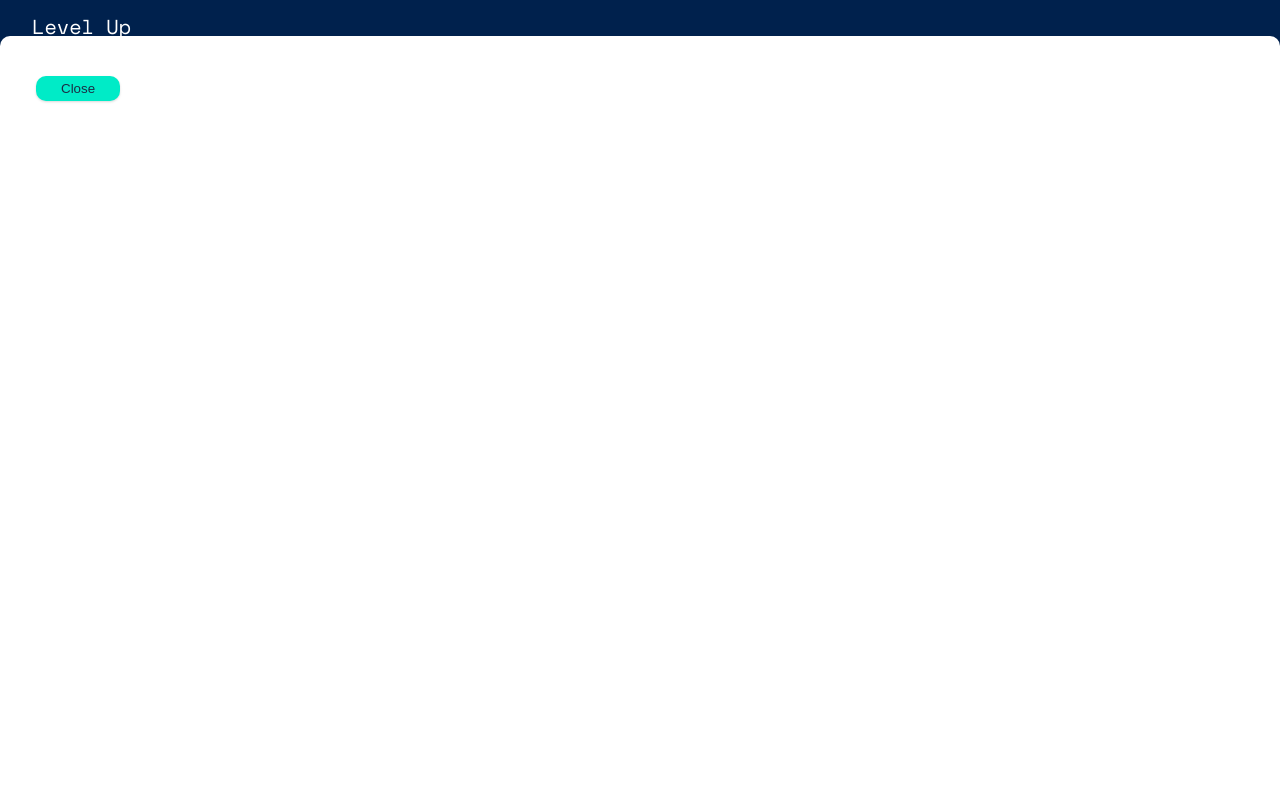
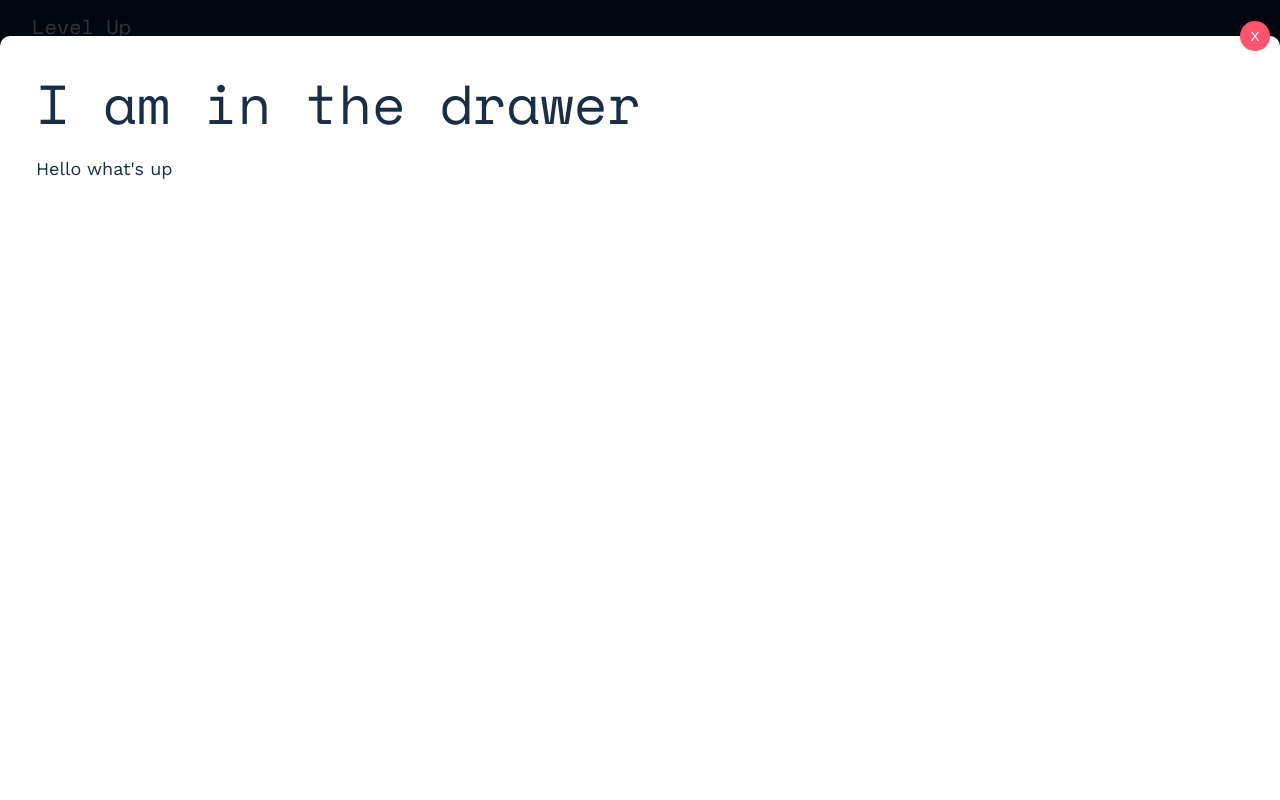
Before and after one commit to triatetarta/framer-motion-course-2, a React (Create React App) app: page /feed in a window 1280 px wide. Both pictures are taken after a click on the button "Open Drawer". Shown: the top 800 px of the page. Built offline with nearby package versions, Linux system fonts and the light colour scheme.

Commit message:
encanced drawer

```diff
--- /dev/null
+++ b/src/Drawer.js
@@ -0,0 +1,47 @@
+import React from 'react';
+import { motion, AnimatePresence } from 'framer-motion';
+
+const Drawer = ({ isActive, setIsActive, children }) => {
+  return (
+    <AnimatePresence>
+      {isActive && (
+        <>
+          <motion.div
+            drag='y'
+            dragConstraints={{ top: 0, bottom: 0 }}
+            onDragEnd={(_, info) => {
+              if (info.offset.y > 350) setIsActive(false);
+            }}
+            className='drawer-wrapper'
+          >
+            <motion.div
+              initial={{ opacity: 0.5, y: '110%' }}
+              animate={{ opacity: 1, y: 0 }}
+              exit={{ opacity: 0.5, y: '110%' }}
+              transition={{ damping: 25, type: 'spring' }}
+            >
+              <div className='drawer'>
+                <button
+                  className='drawer--close'
+                  onClick={() => setIsActive(false)}
+                >
+                  X
+                </button>
+                {children}
+              </div>
+            </motion.div>
+          </motion.div>
+          <motion.div
+            className='drawer--background'
+            onClick={() => setIsActive(false)}
+            initial={{ opacity: 0 }}
+            animate={{ opacity: 1 }}
+            exit={{ opacity: 0 }}
+          />
+        </>
+      )}
+    </AnimatePresence>
+  );
+};
+
+export default Drawer;
--- a/src/Feed.js
+++ b/src/Feed.js
@@ -1,5 +1,6 @@
 import React, { useState } from 'react';
 import { motion, AnimatePresence } from 'framer-motion';
+import Drawer from './Drawer';
 
 const posts = [0, 1, 2, 3, 4, 5, 6, 7, 8];
 
@@ -16,29 +17,10 @@ const Feed = () => {
         <h3>Blog Posts</h3>
         <button onClick={() => setIsActive(true)}>Open Drawer</button>
 
-        <AnimatePresence>
-          {isActive && (
-            <motion.div
-              drag='y'
-              dragConstraints={{ top: 0, bottom: 0 }}
-              onDragEnd={(_, info) => {
-                if (info.offset.y > 350) setIsActive(false);
-              }}
-              className='drawer-wrapper'
-            >
-              <motion.div
-                initial={{ opacity: 0.5, y: '110%' }}
-                animate={{ opacity: 1, y: 0 }}
-                exit={{ opacity: 0.5, y: '110%' }}
-                transition={{ damping: 25, type: 'spring' }}
-              >
-                <div className='drawer'>
-                  <button onClick={() => setIsActive(false)}>Close</button>
-                </div>
-              </motion.div>
-            </motion.div>
-          )}
-        </AnimatePresence>
+        <Drawer isActive={isActive} setIsActive={setIsActive}>
+          <h1>I am in the drawer</h1>
+          <p>Hello what's up</p>
+        </Drawer>
         {posts.map((post) => (
           <div className='card' key={post}>
             <h4>Post Number one</h4>
```
